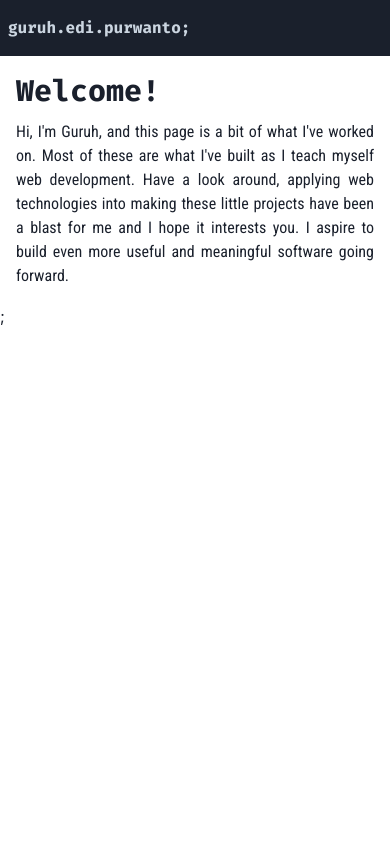
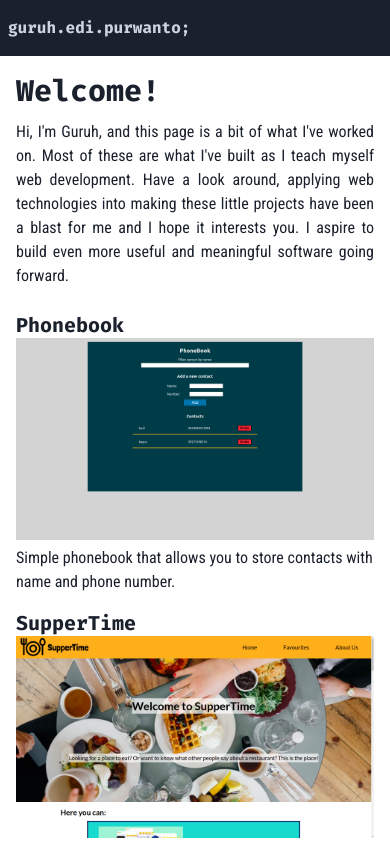
Before and after one commit to nagaremono/portfolio-v2, a Next.js app: page / in a window 390 px wide. Shown: the top 844 px of the page. Built offline with nearby package versions, Linux system fonts and the light colour scheme.

Commit message:
displays a gallery of projects with basic information (mobile view)

```diff
--- /dev/null
+++ b/src/components/ProjectCard.tsx
@@ -0,0 +1,25 @@
+import { Project } from '../projects';
+import { Text, Box, Heading, Flex } from '@chakra-ui/react';
+import Image from 'next/image';
+
+interface ProjectCardProps {
+  project: Project;
+}
+
+export const ProjectCard: React.FC<ProjectCardProps> = ({ project }) => {
+  return (
+    <Box py={2} px={4}>
+      <Heading as="h3" fontSize="xl" fontFamily="fira">
+        {project.name}
+      </Heading>
+      <Image
+        src={project.screenshot}
+        width={400}
+        height={225}
+        alt={`${project.name} screenshot`}
+      />
+      <Text fontFamily="roboto">{project.description.slice(0, 100)}</Text>
+      <Flex></Flex>
+    </Box>
+  );
+};
--- /dev/null
+++ b/src/components/ProjectsGallery.tsx
@@ -0,0 +1,13 @@
+import { Grid } from '@chakra-ui/react';
+import { ProjectCard } from './ProjectCard';
+import { projects } from '../projects';
+
+export const ProjectsGallery: React.FC = () => {
+  return (
+    <Grid>
+      {projects.map((project) => (
+        <ProjectCard project={project} />
+      ))}
+    </Grid>
+  );
+};
--- a/src/pages/index.tsx
+++ b/src/pages/index.tsx
@@ -1,11 +1,13 @@
 import { Greeting } from '../components/Greeting';
 import { Header } from '../components/Header';
+import { ProjectsGallery } from '../components/ProjectsGallery';
 
 const Home: React.FC = () => {
   return (
     <>
       <Header />
       <Greeting />
+      <ProjectsGallery />
     </>
   );
 };
```
